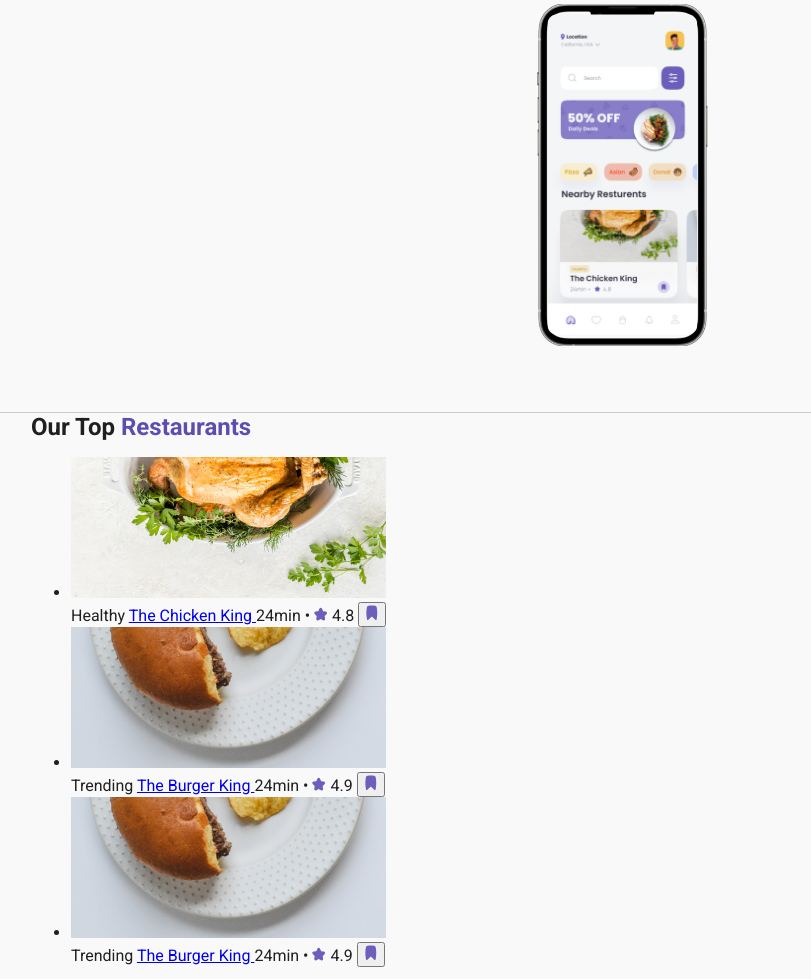
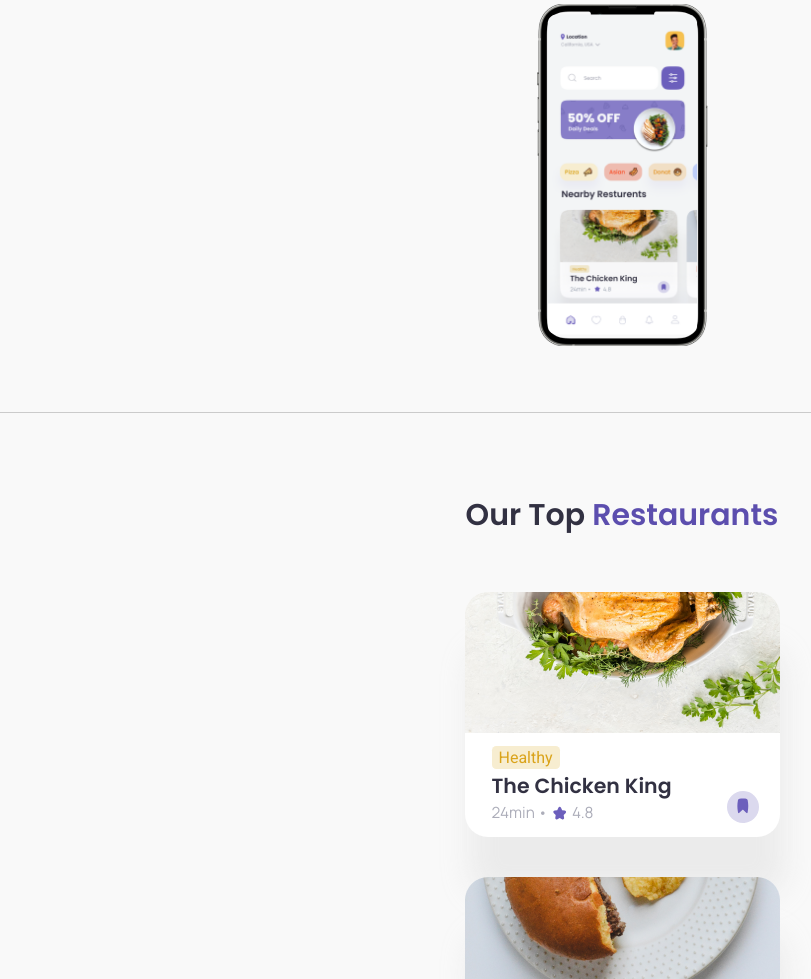
Before and after one commit to nadyavilboa/eatly-multy-pages, a website built with webpack: page src/index.html in a window 1280 px wide. Shown: the part 1821-2800 px from the top of the page, without its empty margins (18-829 px from the left). Built offline with nearby package versions, Linux system fonts and the light colour scheme.

Commit message:
three part mobile display

```diff
--- a/src/index.html
+++ b/src/index.html
@@ -287,99 +287,99 @@
                     </span>
                 </h2>
                 <ul class="top-rests__list">
-                    <li class="rest__item">
+                    <li class="top-rests__item">
                         <img
-                            class="rest__img"
+                            class="top-rests__img"
                             src="img/rest1.png"
                             width="315"
                             height="140"
                             alt="Chicken"
                         />
-                        <div class="rest__info">
-                            <span class="rest__stiker">Healthy</span>
+                        <div class="top-rests__info">
+                            <span class="top-rests__stiker">Healthy</span>
                             <a
-                                class="rest__name"
+                                class="top-rests__name"
                                 href="#"
                                 target="_blank"
                             >
                                 The Chicken King
                             </a>
-                            <span class="rest__group-text">
-                                <span class="rest__time">24min •</span>
-                                <span class="rest__rating">
+                            <span class="top-rests__group-text">
+                                <span class="top-rests__time">24min •</span>
+                                <span class="top-rests__rating">
                                     <svg width="14" height="14">
                                         <use xlink:href="sprite.svg#star"></use>
                                     </svg>
-                                    <span class="rest__rating-value">4.8</span>
+                                    <span class="top-rests__rating-value">4.8</span>
                                 </span>
                             </span>
-                            <button class="rest__btn-mark" aria-label="save rest">
+                            <button class="top-rests__btn-mark" aria-label="save rest">
                                 <svg width="12" height="16">
                                     <use xlink:href="sprite.svg#save"></use>
                                 </svg>
                             </button>
                         </div>
                     </li>
-                    <li class="rest__item">
+                    <li class="top-rests__item">
                         <img
-                            class="rest__img"
+                            class="top-rests__img"
                             src="img/rest2.png"
                             width="315"
                             height="140"
                             alt="Hamburger"
                         />
-                        <div class="rest__info">
-                            <span class="rest__stiker">Trending</span>
+                        <div class="top-rests__info">
+                            <span class="top-rests__stiker top-rests__stiker--red">Trending</span>
                             <a
-                                class="rest__name"
+                                class="top-rests__name"
                                 href="#"
                                 target="_blank"
                             >
                                 The Burger King
                             </a>
-                            <span class="rest__group-text">
-                                <span class="rest__time">24min •</span>
-                                <span class="rest__rating">
+                            <span class="top-rests__group-text">
+                                <span class="top-rests__time">24min •</span>
+                                <span class="top-rests__rating">
                                     <svg width="14" height="14">
                                         <use xlink:href="sprite.svg#star"></use>
                                     </svg>
-                                    <span class="rest__rating-value">4.9</span>
+                                    <span class="top-rests__rating-value">4.9</span>
                                 </span>
                             </span>
-                            <button class="rest__btn-mark" aria-label="save rest">
+                            <button class="top-rests__btn-mark" aria-label="save rest">
                                 <svg width="12" height="16">
                                     <use xlink:href="sprite.svg#save"></use>
                                 </svg>
                             </button>
                         </div>
                     </li>
-                    <li class="rest__item">
+                    <li class="top-rests__item">
                         <img
-                            class="rest__img"
+                            class="top-rests__img"
                             src="img/rest2.png"
                             width="315"
                             height="140"
                             alt="Hamburger"
                         />
-                        <div class="rest__info">
-                            <span class="rest__stiker">Trending</span>
+                        <div class="top-rests__info">
+                            <span class="top-rests__stiker top-rests__stiker--red">Trending</span>
                             <a
-                                class="rest__name"
+                                class="top-rests__name"
                                 href="#"
                                 target="_blank"
                             >
                                 The Burger King
                             </a>
-                            <span class="rest__group-text">
-                                <span class="rest__time">24min •</span>
-                                <span class="rest__rating">
+                            <span class="top-rests__group-text">
+                                <span class="top-rests__time">24min •</span>
+                                <span class="top-rests__rating">
                                     <svg width="14" height="14">
                                         <use xlink:href="sprite.svg#star"></use>
                                     </svg>
-                                    <span class="rest__rating-value">4.9</span>
+                                    <span class="top-rests__rating-value">4.9</span>
                                 </span>
                             </span>
-                            <button class="rest__btn-mark" aria-label="save rest">
+                            <button class="top-rests__btn-mark" aria-label="save rest">
                                 <svg width="12" height="16">
                                     <use xlink:href="sprite.svg#save"></use>
                                 </svg>
@@ -392,9 +392,9 @@
                     href="#"
                     target="_blank"
                 >
-                    <span class="top-rest__text-link">View All</span>
+                    <span class="top-rests__text-link">View All</span>
                     <svg width="16" height="16">
-                        <use xlink:href="sprite.svg#arrow"></use>
+                        <use xlink:href="sprite.svg#arrow-full-link"></use>
                     </svg>
                 </a>
             </div>
--- a/src/sass/blocks/graphics.scss
+++ b/src/sass/blocks/graphics.scss
@@ -13,6 +13,28 @@
         right: 0;
         top: -30px;
         z-index: 5;
+
+        &::before {
+            content: '';
+            width: 48px;
+            height: 46px;
+            display: block;
+            position: absolute;
+            right: 13px;
+            top: 45px;
+            background: url(../assets/img/bg-5.png) no-repeat;
+        }
+
+        &::after {
+            content: '';
+            width: 20px;
+            height: 11px;
+            display: block;
+            position: absolute;
+            right: -15px;
+            top: -15px;
+            background: url(../assets/img/bg-7.png) no-repeat;
+        }
     }
 
     &__rest-img {
@@ -79,5 +101,16 @@
         padding: 6px 0;
         position: absolute;
         bottom: 0;
+
+        &::before {
+            content: '';
+            width: 18px;
+            height: 16px;
+            display: block;
+            position: absolute;
+            left: -11px;
+            bottom: -16px;
+            background: url(../assets/img/bg-6.png) no-repeat;
+        }
     }
 }
--- /dev/null
+++ b/src/sass/blocks/top-rests.scss
@@ -0,0 +1,103 @@
+.top-rests {
+    padding: 84px 0 66px;
+    border-bottom: 1px solid $header-line;
+
+    &__wrapper {
+        display: flex;
+        flex-direction: column;
+        align-items: center;
+    }
+
+    &__title {
+        color: $graph;
+        text-align: center;
+        font-family: $poppins;
+        font-size: 30px;
+        font-weight: 600;
+        line-height: 120%;
+        margin-bottom: 59px;
+    }
+
+    &__list {
+        margin: 0 0 61px 0;
+        padding: 0;
+        list-style: none;
+        display: flex;
+        flex-direction: column;
+        gap: 40px;
+    }
+
+    &__item {
+        border-radius: 23px;
+        background: $white;
+        box-shadow: 5px 57px 28px 0px $box-shadow-rest;
+    }
+
+    &__img {
+        border-radius: 23px 23px 0 0;
+    }
+
+    &__info {
+        padding: 9px 21px 14px 27px;
+        display: flex;
+        flex-direction: column;
+        position: relative;
+    }
+
+    &__stiker {
+        border-radius: 4.3px;
+        padding: 2px 7px;
+        width: fit-content;
+        background: $bg-stiker;
+        color: $stiker-color;
+
+        &--red {
+            background: $bg-red-stiker;
+            color: $stiker-red-color;
+        }
+    }
+
+    &__name {
+        color: $graph;
+        font-family: $poppins;
+        font-size: 20.512px;
+        font-weight: 600;
+        line-height: 162.5%;
+        text-decoration: none;
+    }
+
+    &__group-text,
+    &__rating {
+        display: flex;
+        align-items: center;
+        gap: 5px;
+        color: $grey-time;
+        font-family: $manrope;
+        font-size: 15.384px;
+        font-weight: 400;
+    }
+
+    &__btn-mark {
+        position: absolute;
+        width: 32px;
+        height: 32px;
+        bottom: 14px;
+        right: 21px;
+        border: none;
+        border-radius: 50%;
+        background: $mark-save;
+    }
+
+    &__full-link {
+        align-self: flex-end;
+        display: flex;
+        align-items: center;
+        gap: 15px;
+        color: $grey-time;
+        font-family: $poppins;
+        font-size: 20px;
+        font-weight: 500;
+        letter-spacing: -0.1px;
+        text-decoration: none;
+    }
+}
--- a/src/sass/global/variables.scss
+++ b/src/sass/global/variables.scss
@@ -25,8 +25,15 @@ $burger: #282828;
 $graph: #323142;
 $rating-val: #334155;
 $grey-text: #676767;
+$grey-time: #8E97A6;
 $light-grey-text: #C5BFED;
 $header-line: #CBCBCB;
 $about-us-line: #C5C5C5;
 $grey-time: #ACADB9;
+$mark-save: #DBD9EE;
+$bg-stiker: #F7EDD0;
+$stiker-color: #DAA31A;
+$bg-red-stiker: #F7C5BA;
+$stiker-red-color: #FB471D;
 $box-shadow: rgba(0, 0, 0, 0.15);
+$box-shadow-rest: rgba(229, 229, 229, 0.70);
--- a/src/sass/main.scss
+++ b/src/sass/main.scss
@@ -14,3 +14,4 @@
 @import 'blocks/graphics.scss';
 @import 'blocks/about-us.scss';
 @import 'blocks/quality.scss';
+@import 'blocks/top-rests.scss';
```
Also changed, not shown: build/img/bg-4.png (added), build/style.css, src/assets/img/bg-5.png (added), src/assets/img/bg-6.png (added), src/assets/img/bg-7.png (added), src/assets/sprite.svg.
